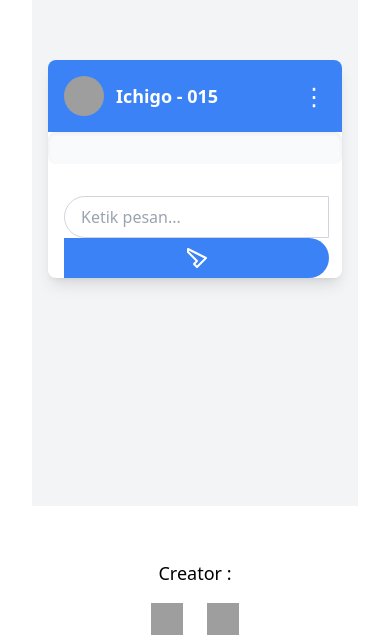
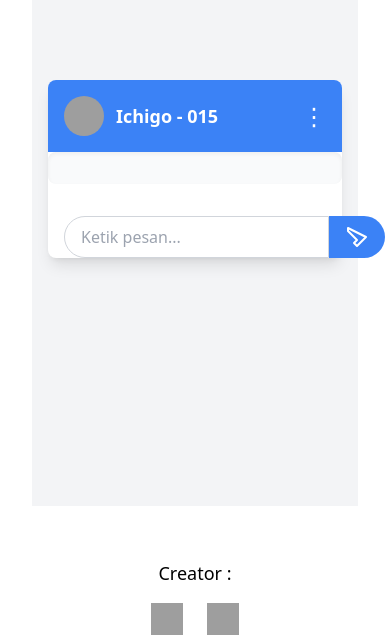
Before and after one commit to AditSetiawan24/Ichigo-chatbot, a React (Vite) app: page / in a window 390 px wide. Shown: the part 201-844 px from the top of the page. Built offline with nearby package versions, Linux system fonts and the light colour scheme; grey boxes are pictures that could not be loaded; what groq-sdk would draw is missing.

Commit message:
Update App.jsx

```diff
--- a/src/App.jsx
+++ b/src/App.jsx
@@ -145,7 +145,7 @@ function App() {
           ))}
         </div>
 
-        <div className="flex-grow flex-wrap overflow-y-auto flex mt-4 px-4 flex-col sm:flex-row sm:items-center sm:justify-between">
+        <div className="flex mt-4 px-4">
           <input
             value={content}
             onChange={(e) => setContent(e.target.value)}
```
